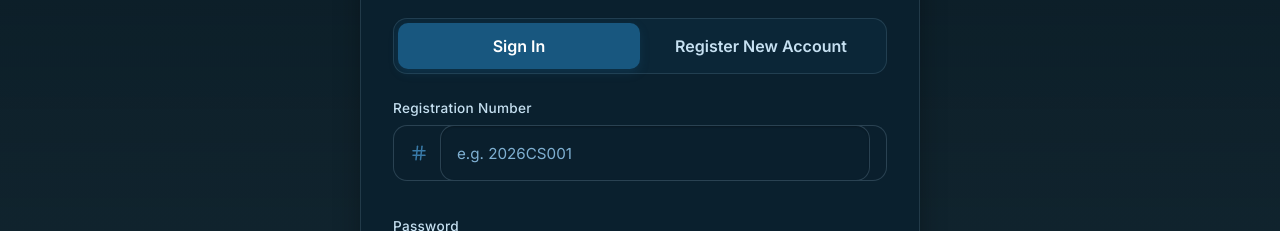
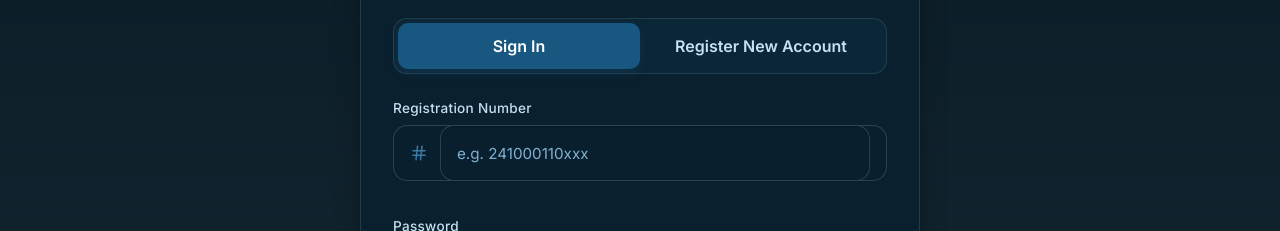
Before and after one commit to Sheetal-cell/PlaceX, a React (Vite) app: page /admin in a window 1280 px wide. Shown: the part 1340-1571 px from the top of the page. Built offline with nearby package versions, Linux system fonts and the light colour scheme; no server answers.

Commit message:
changed placehloders

```diff
--- a/src/components/Auth.tsx
+++ b/src/components/Auth.tsx
@@ -326,7 +326,7 @@ export const Auth: React.FC<AuthProps> = ({ students, recruiters, onLogin, onReg
                           required
                           value={studentRegNo}
                           onChange={(e) => setStudentRegNo(e.target.value)}
-                          placeholder="e.g. 2026CS001"
+                          placeholder="e.g. 241000110xxx"
                           className="input-field"
                         />
                       </div>
@@ -389,7 +389,7 @@ export const Auth: React.FC<AuthProps> = ({ students, recruiters, onLogin, onReg
                           required
                           value={regRegistrationNumber}
                           onChange={(e) => setRegRegistrationNumber(e.target.value)}
-                          placeholder="2026CS001"
+                          placeholder="241000110xxx"
                           className="input-field"
                         />
                       </div>
@@ -403,7 +403,7 @@ export const Auth: React.FC<AuthProps> = ({ students, recruiters, onLogin, onReg
                           required
                           value={regEmail}
                           onChange={(e) => setRegEmail(e.target.value)}
-                          placeholder="aravind@univ.edu"
+                          placeholder="user@gmail.com"
                           className="input-field"
                         />
                       </div>
```
